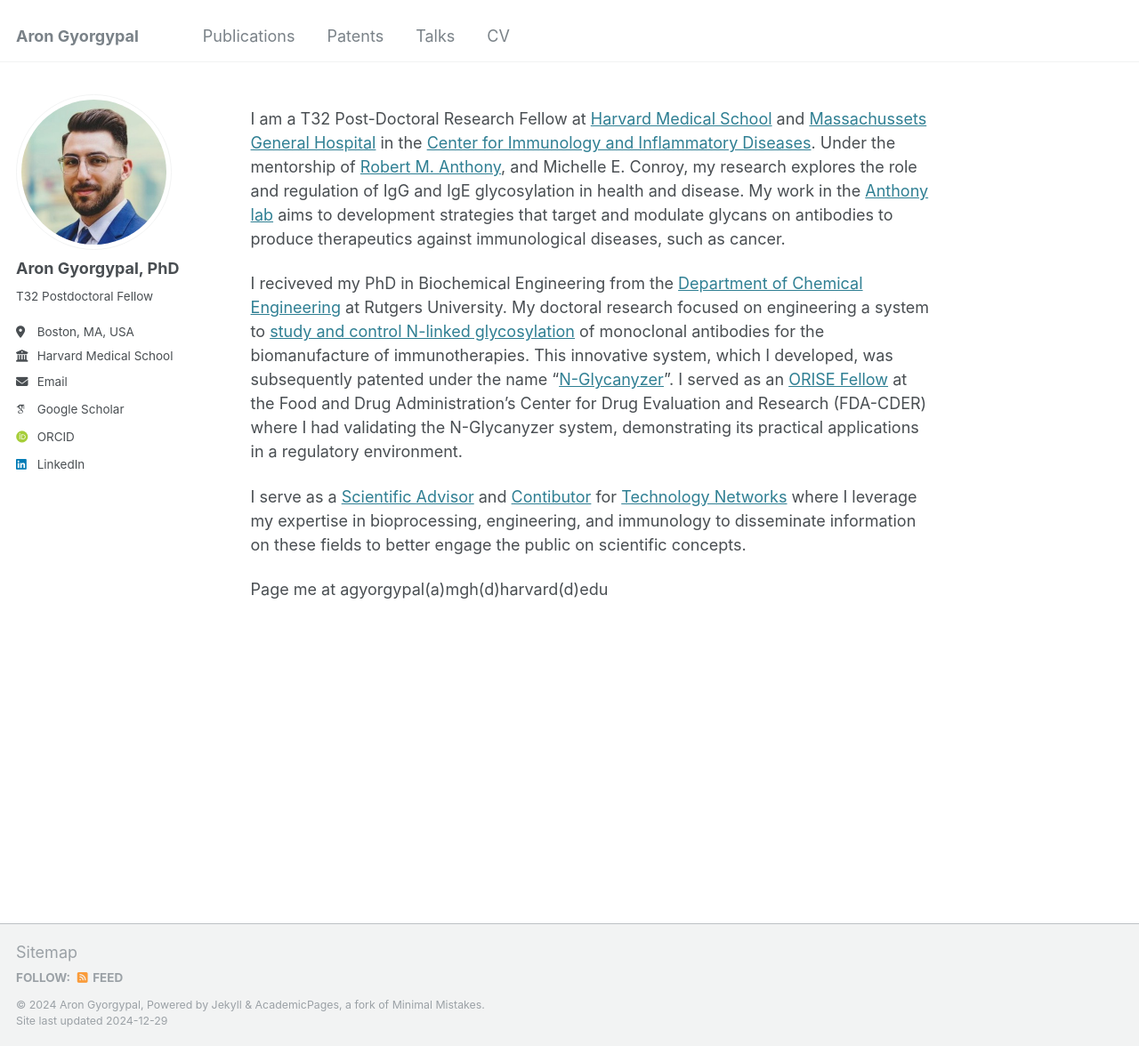
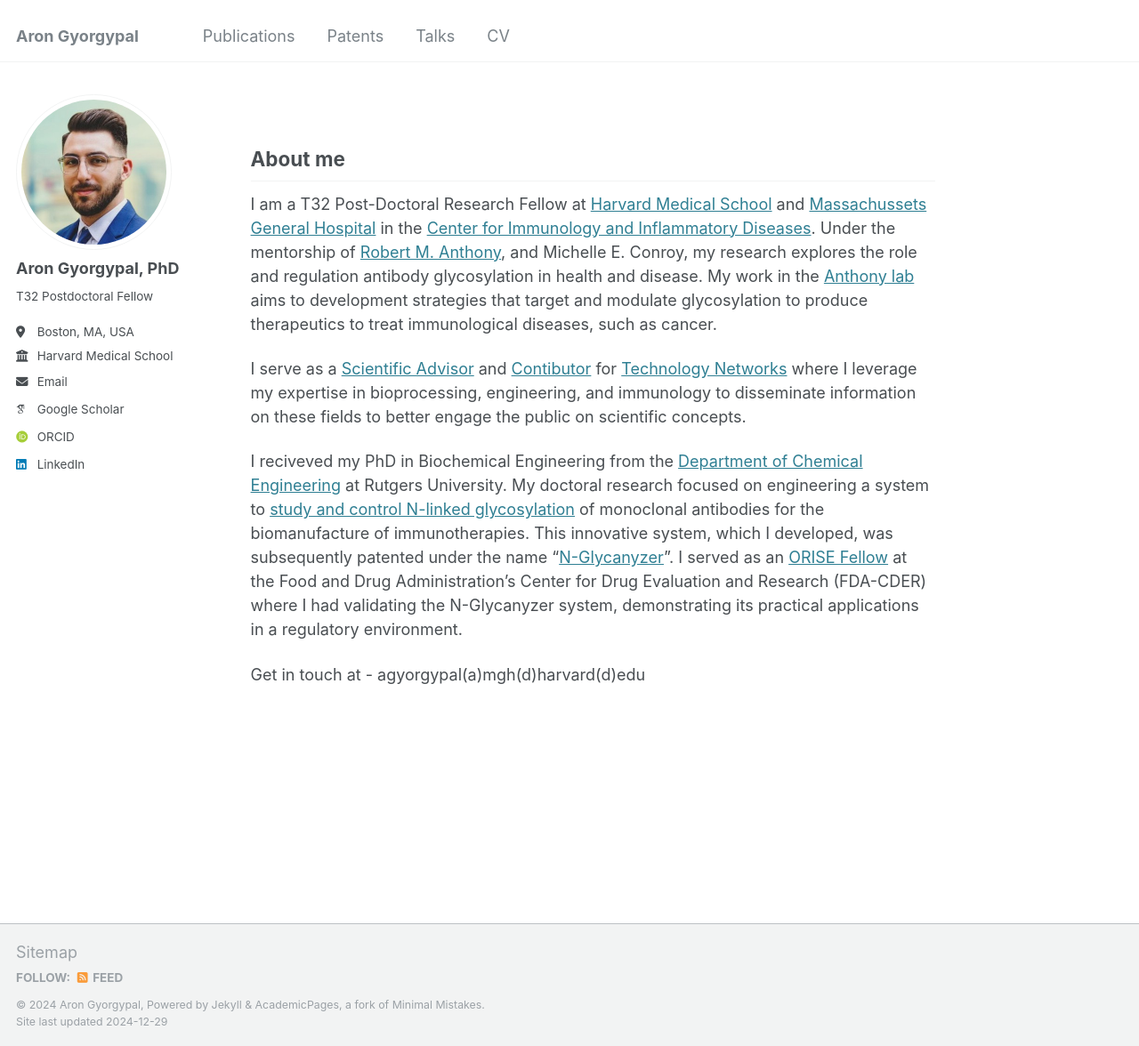
Before and after one commit to AGyorgypal/AGyorgypal.github.io, a Jekyll site: the page built from _pages/about.md, in a window 1280 px wide and 1176 px high. Shown: the whole window at 89% size. Built offline with Jekyll 4.4.1, drawn with Linux system fonts in a browser that asks for light colours; some web fonts are replaced.

Commit message:
Update about.md

```diff
--- a/_pages/about.md
+++ b/_pages/about.md
@@ -7,11 +7,13 @@
   - /about/
   - /about.html
 ---
+About me
+--
+I am a T32 Post-Doctoral Research Fellow at [Harvard Medical School](https://hms.harvard.edu/) and [Massachussets General Hospital](https://www.massgeneral.org/) in the [Center for Immunology and Inflammatory Diseases](https://www.massgeneral.org/medicine/ciid). Under the mentorship of [Robert M. Anthony](https://scholar.google.com/citations?user=3xN1qSIAAAAJ&hl=en&oi=ao), and Michelle E. Conroy, my research explores the role and regulation antibody glycosylation in health and disease. My work in the [Anthony lab](https://rmanthonylab.mgh.harvard.edu/) aims to development strategies that target and modulate glycosylation to produce therapeutics to treat immunological diseases, such as cancer.
 
-I am a T32 Post-Doctoral Research Fellow at [Harvard Medical School](https://hms.harvard.edu/) and [Massachussets General Hospital](https://www.massgeneral.org/) in the [Center for Immunology and Inflammatory Diseases](https://www.massgeneral.org/medicine/ciid). Under the mentorship of [Robert M. Anthony](https://scholar.google.com/citations?user=3xN1qSIAAAAJ&hl=en&oi=ao), and Michelle E. Conroy, my research explores the role and regulation of IgG and IgE glycosylation in health and disease. My work in the [Anthony lab](https://rmanthonylab.mgh.harvard.edu/) aims to development strategies that target and modulate glycans on antibodies to produce therapeutics against immunological diseases, such as cancer.
+I serve as a [Scientific Advisor](https://www.technologynetworks.com/tn/scientific-advisory-board) and [Contibutor](https://www.technologynetworks.com/tn/editor/aron-gyorgypal-phd) for [Technology Networks](https://www.technologynetworks.com/) where I leverage my expertise in bioprocessing, engineering, and immunology to disseminate information on these fields to better engage the public on scientific concepts.
 
 I reciveved my PhD in Biochemical Engineering from the [Department of Chemical Engineering](https://cbe.rutgers.edu/) at Rutgers University. My doctoral research focused on engineering a system to [study and control N-linked glycosylation](https://rucore.libraries.rutgers.edu/rutgers-lib/70295/) of monoclonal antibodies for the biomanufacture of immunotherapies. This innovative system, which I developed, was subsequently patented under the name “[N-Glycanyzer](https://patents.google.com/patent/US20240110925A1/en)". I served as an [ORISE Fellow](https://orise.orau.gov/FDA/index.html) at the Food and Drug Administration’s Center for Drug Evaluation and Research (FDA-CDER) where I had validating the N-Glycanyzer system, demonstrating its practical applications in a regulatory environment.
 
-I serve as a [Scientific Advisor](https://www.technologynetworks.com/tn/scientific-advisory-board) and [Contibutor](https://www.technologynetworks.com/tn/editor/aron-gyorgypal-phd) for [Technology Networks](https://www.technologynetworks.com/) where I leverage my expertise in bioprocessing, engineering, and immunology to disseminate information on these fields to better engage the public on scientific concepts.
 
-Page me at agyorgypal(a)mgh(d)harvard(d)edu
+Get in touch at -  agyorgypal(a)mgh(d)harvard(d)edu
```
